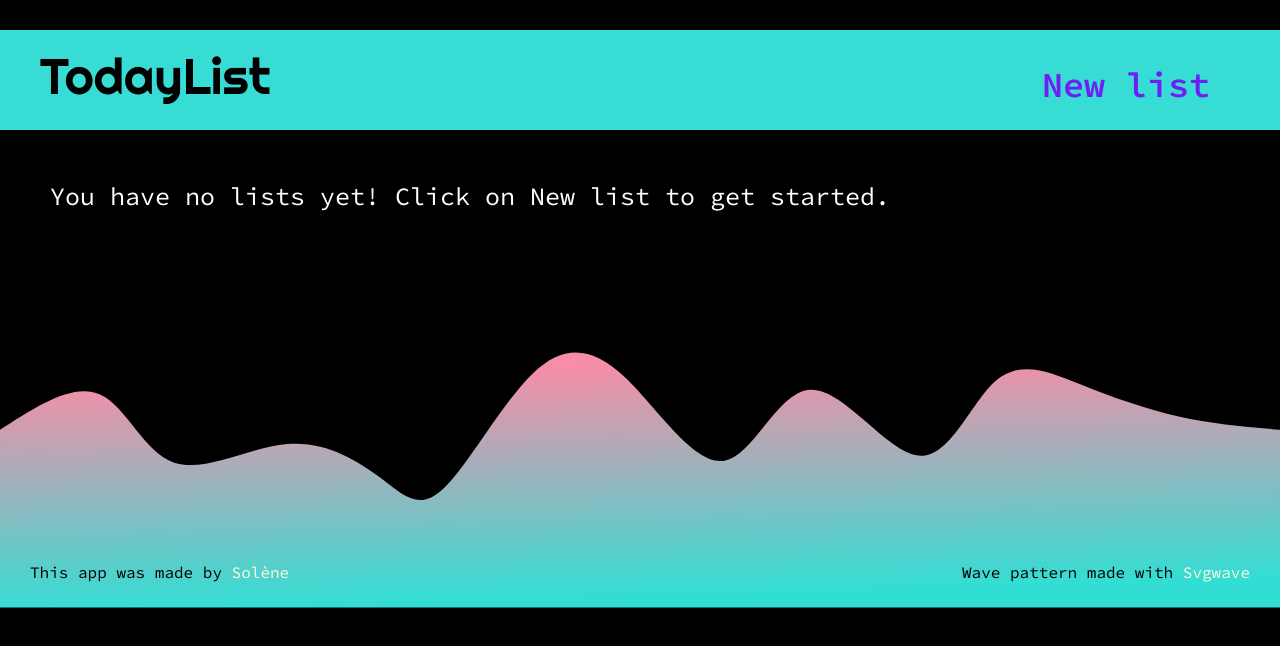
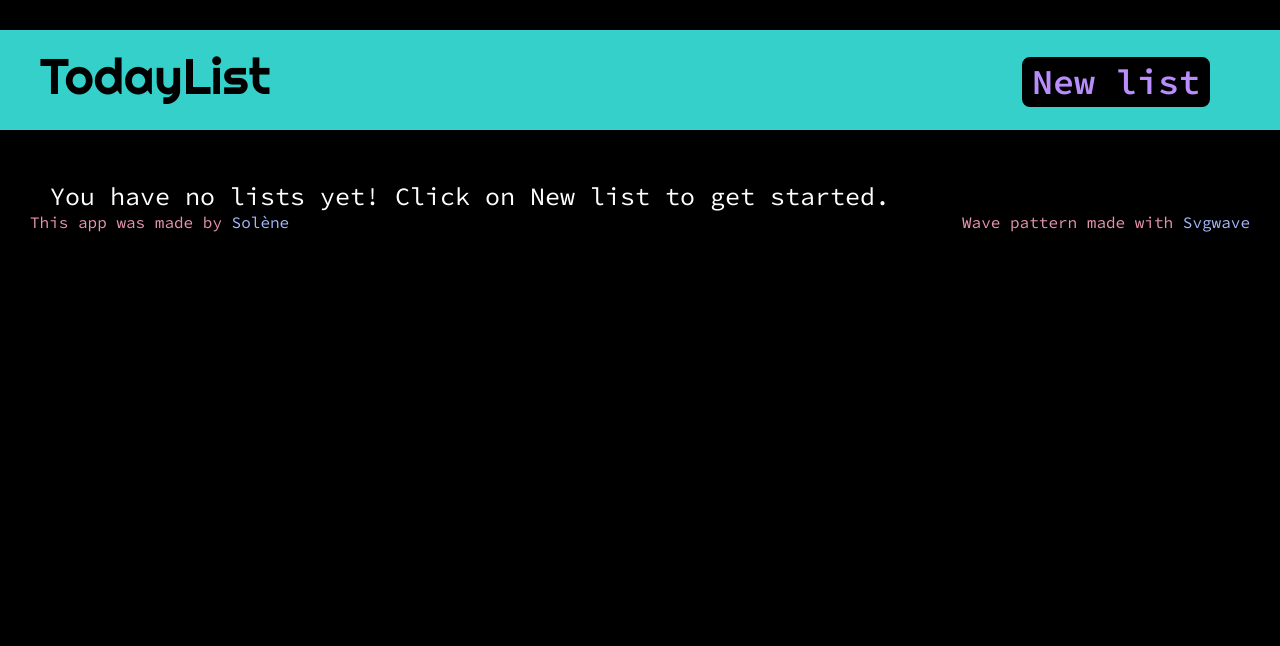
Before and after one commit to solenedel/TodayList, a React (Create React App) app: page / in a window 1280 px wide. Shown: the top 646 px of the page. Built offline with nearby package versions, Linux system fonts and the light colour scheme; the HTML template or start-up script is replaced by a standard one; a web font is replaced by a local one.

Commit message:
footer styling

```diff
--- a/src/components/Footer.js
+++ b/src/components/Footer.js
@@ -4,28 +4,6 @@ import React from 'react';
 const Footer = ({ className }) => {
   return (
     <footer className={className}>
-      <svg
-        width="100%"
-        height="100%"
-        id="svg"
-        viewBox="0 0 1440 400"
-        xmlns="http://www.w3.org/2000/svg"
-        className="transition duration-300 ease-in-out delay-150"
-      >
-        <defs>
-          <linearGradient id="gradient" x1="43%" y1="0%" x2="57%" y2="100%">
-            <stop offset="5%" stopColor="#f78da7ff" />
-            <stop offset="95%" stopColor="#32ded4ff" />
-          </linearGradient>
-        </defs>
-        <path
-          d="M 0,400 C 0,400 0,200 0,200 C 40.93191434478719,173.52533681009442 81.86382868957438,147.05067362018886 112,160 C 142.13617131042562,172.94932637981114 161.47659958648964,225.3226423293391 196,237 C 230.52340041351036,248.6773576706609 280.2297729644671,219.65875706245484 323,216 C 365.7702270355329,212.34124293754516 401.6043085556421,234.04232942084155 428,254 C 454.3956914443579,273.95767057915845 471.35299281296466,292.17192525417886 499,266 C 526.6470071870353,239.8280747458211 564.9837201924992,169.26996956244292 600,136 C 635.0162798075008,102.73003043755708 666.7121264170389,106.74819649604947 703,141 C 739.2878735829611,175.25180350395053 780.1677741393455,239.7372444533592 814,235 C 847.8322258606545,230.2627555466408 874.6167770255789,156.30282569051366 912,155 C 949.3832229744211,153.69717430948634 997.3651177583392,225.05145278458613 1033,229 C 1068.6348822416608,232.94854721541387 1091.9227519410638,169.49136317114184 1120,145 C 1148.0772480589362,120.50863682885816 1180.9438744774059,134.98309453084642 1216,149 C 1251.0561255225941,163.01690546915358 1288.3017501493125,176.57625870547247 1326,185 C 1363.6982498506875,193.42374129452753 1401.8491249253439,196.71187064726377 1440,200 C 1440,200 1440,400 1440,400 Z"
-          stroke="none"
-          strokeWidth="0"
-          fill="url(#gradient)"
-          className="transition-all duration-300 ease-in-out delay-150 path-0"
-        />
-      </svg>
       <div className="credits">
         <p>
           This app was made by <a href="https://www.linkedin.com/in/solene-delumeau/">Solène</a>
--- a/src/components/styled-components/Footer.style.js
+++ b/src/components/styled-components/Footer.style.js
@@ -1,28 +1,22 @@
 /* eslint-disable import/prefer-default-export */
 import styled from 'styled-components';
 import Footer from '../Footer';
+import { colorVars } from './css-variables';
 
 export const StyledFooter = styled(Footer)`
-  /* border: solid yellow 3px; */
-
   div.credits {
     display: flex;
     justify-content: space-between;
     padding: 0 30px 0 30px;
-    position: relative;
-    bottom: 10px;
+    margin: 0 0 30px 0;
+    width: 100%;
 
     p {
-      color: black;
+      color: ${colorVars.primaryPink};
     }
 
     a {
-      color: cornsilk;
+      color: ${colorVars.primaryBlue};
     }
   }
-
-  svg {
-    position: relative;
-    top: 40px;
-  }
 `;
--- a/src/components/styled-components/GlobalStyles.style.js
+++ b/src/components/styled-components/GlobalStyles.style.js
@@ -13,6 +13,10 @@ export const GlobalStyles = createGlobalStyle`
 
 button:hover, a:hover {
   cursor: pointer;
+}
+
+html, body {
+    height: 100%;
 }
 
 a,
--- a/src/components/styled-components/Nav.style.js
+++ b/src/components/styled-components/Nav.style.js
@@ -5,9 +5,13 @@ import { colorVars } from './css-variables';
 
 export const StyledNav = styled(Nav)`
   height: 100px;
-  background: ${colorVars.primaryGreen};
+  background: rgba(55, 220, 212, 0.95);
 
   .new-list {
+    border: solid black 3px;
+    background: black;
+    border-radius: 8px;
+    padding: 0 7px 0 7px;
     margin-right: 40px;
     font-weight: 600;
     animation: color-change 1.8s infinite;
@@ -16,13 +20,13 @@ export const StyledNav = styled(Nav)`
 
   @keyframes color-change {
     0% {
-      color: #661ef8;
+      color: #b38dff;
     }
     50% {
-      color: #e31acd;
+      color: #ff90f3;
     }
     100% {
-      color: #661ef8;
+      color: #b38dff;
     }
   }
 
```
